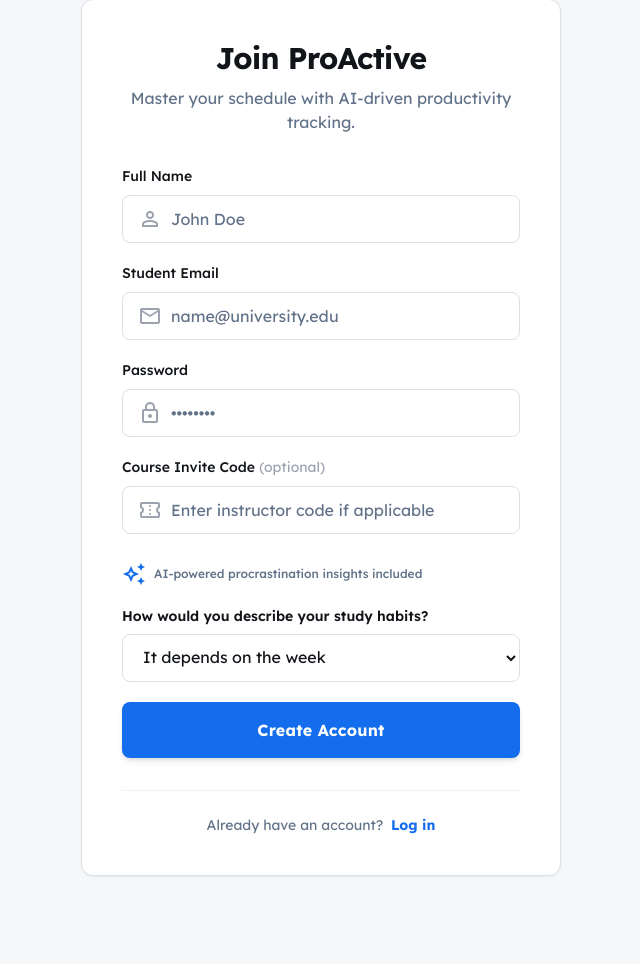
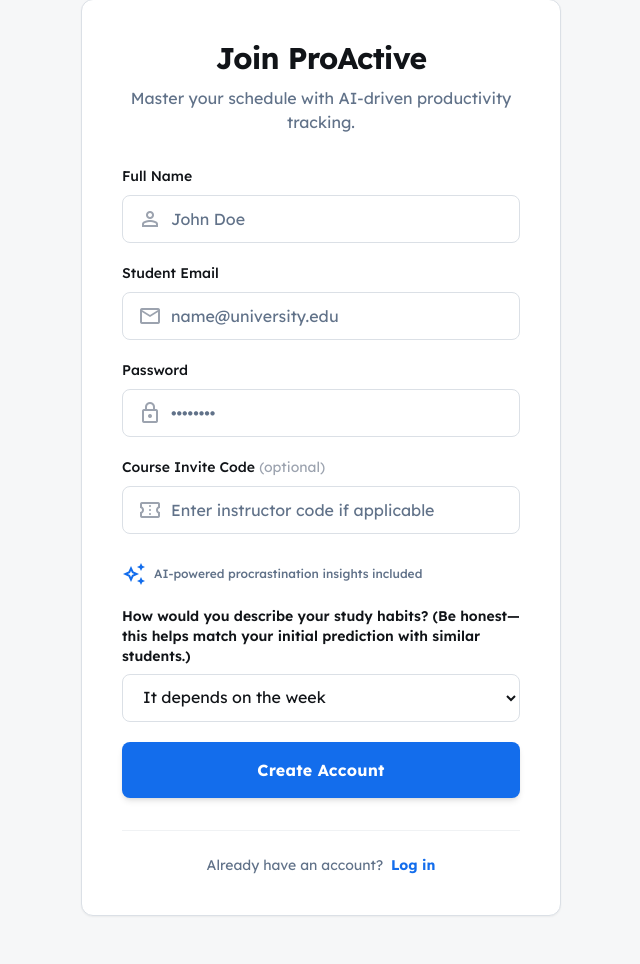
Before and after one commit to j-agbaje/procrastination_predictor_with_MCII_intervention, a FastAPI app: page /signup in a window 1280 px wide. Shown: the part 49-1013 px from the top of the page, without its empty margins (319-959 px from the left). Before the commit the page ends 925 px from the top, so only its background shows below. Run offline with FastAPI, Linux system fonts and the light colour scheme.

Commit message:
requirements.txt

```diff
--- a/templates/signup.html
+++ b/templates/signup.html
@@ -65,7 +65,9 @@
                 <span class="text-xs font-medium">AI-powered procrastination insights included</span>
             </div>
             <div class="flex flex-col gap-2">
-                <label class="text-sm font-semibold">How would you describe your study habits?</label>
+                <label class="text-sm font-semibold">
+                    How would you describe your study habits? (Be honest—this helps match your initial prediction with similar students.)
+                </label>
                 <select name="prior_profile"
                     class="w-full h-12 px-4 rounded-lg border border-[#dbe0e6] bg-white focus:border-primary outline-none">
                     <option value="early">I usually finish things early</option>
```
